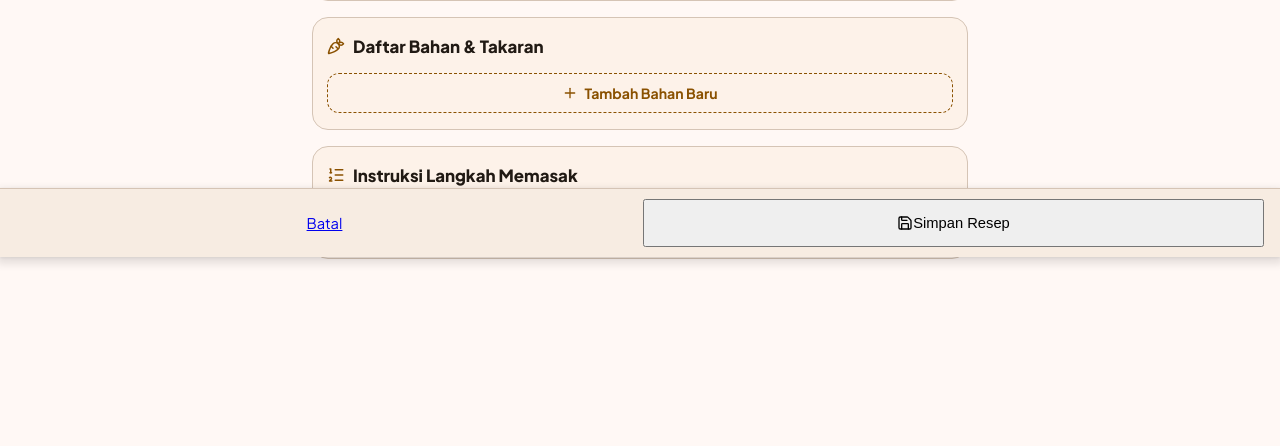
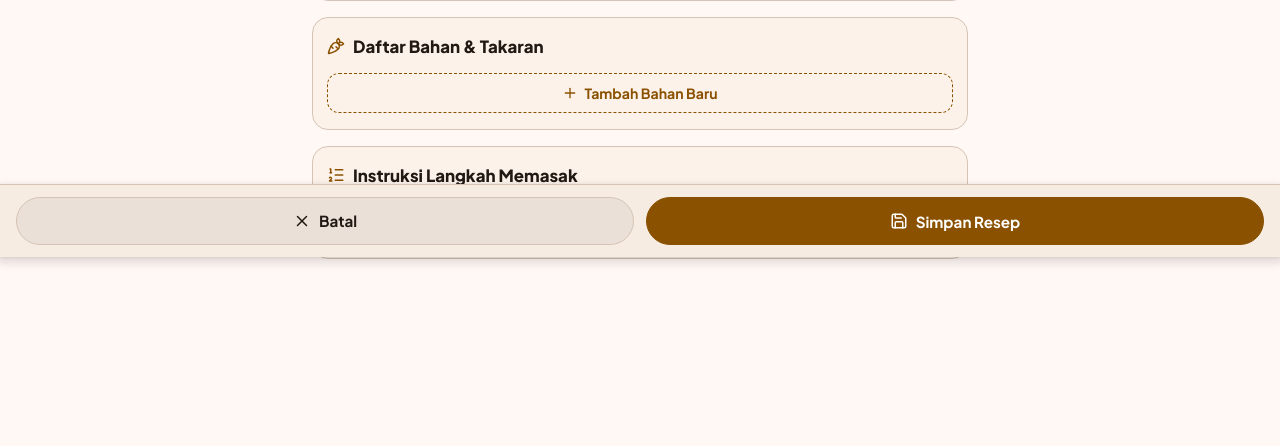
Before and after one commit to RizkiRay/recipe-m3-app, a FastAPI app: template templates/admin_edit.html in a window 1280 px wide. Shown: the part 543-989 px from the top of the page. Run offline with FastAPI, Linux system fonts and the light colour scheme; the template is opened without the code that fills it, so the values that code supplies are empty.

Commit message:
style: fix bottom action buttons in admin recipe editor to 1:1 rounded pill buttons with clear icons

```diff
--- a/templates/admin_edit.html
+++ b/templates/admin_edit.html
@@ -147,20 +147,38 @@
       right: 0;
       background: var(--md-sys-color-surface-container);
       border-top: 1px solid var(--md-sys-color-outline-variant);
-      padding: 10px 16px calc(10px + env(safe-area-inset-bottom));
+      padding: 12px 16px calc(12px + env(safe-area-inset-bottom));
       display: flex;
       align-items: center;
-      gap: 10px;
+      gap: 12px;
       z-index: 100;
       box-shadow: var(--md-sys-elevation-3);
     }
-    .editor-bottom-bar .btn-action {
+    .btn-editor-action {
       flex: 1;
       height: 48px;
+      border-radius: var(--md-sys-shape-corner-full);
+      border: 1px solid var(--md-sys-color-outline-variant);
+      background: var(--md-sys-color-surface-container-highest);
+      color: var(--md-sys-color-on-surface);
+      font-family: inherit;
+      font-size: 0.95rem;
+      font-weight: 700;
+      cursor: pointer;
       display: flex;
       align-items: center;
       justify-content: center;
-      font-size: 0.92rem;
+      gap: 8px;
+      text-decoration: none;
+      transition: all 0.15s ease;
+    }
+    .btn-editor-action:active {
+      transform: scale(0.97);
+    }
+    .btn-editor-action.primary {
+      background: var(--md-sys-color-primary);
+      color: var(--md-sys-color-on-primary);
+      border-color: var(--md-sys-color-primary);
     }
   </style>
 </head>
@@ -309,11 +327,12 @@
 
   <!-- Sticky Bottom Save Bar -->
   <footer class="editor-bottom-bar">
-    <a href="/admin" class="btn-action">
+    <a href="/admin" class="btn-editor-action">
+      <i data-lucide="x" style="width: 18px; height: 18px;"></i>
       Batal
     </a>
-    <button type="button" class="btn-action primary" onclick="saveRecipeData()">
-      <i data-lucide="save" style="width: 16px; height: 16px;"></i>
+    <button type="button" class="btn-editor-action primary" onclick="saveRecipeData()">
+      <i data-lucide="save" style="width: 18px; height: 18px;"></i>
       Simpan Resep
     </button>
   </footer>
```
